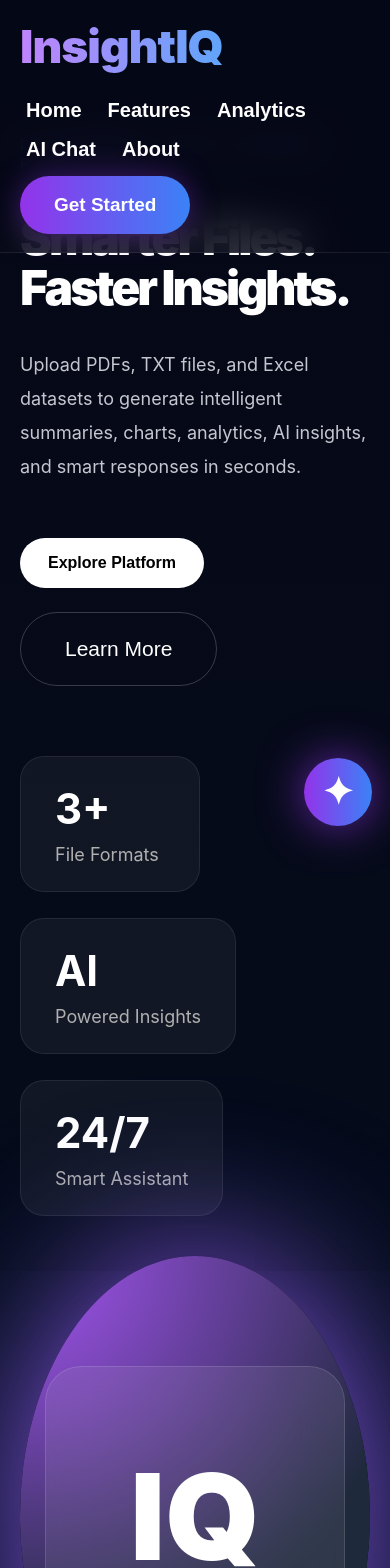
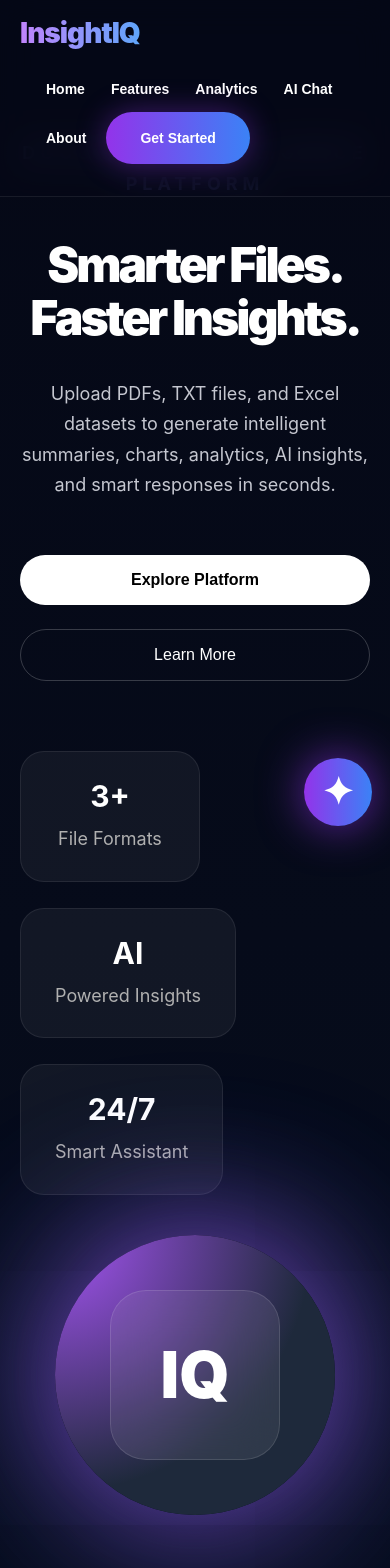
Before and after one commit to Pri-30/InsightIQ, a React app in the folder frontend/: page / in a window 390 px wide. Shown: the top 1568 px of the page. Built offline with nearby package versions, Linux system fonts and the light colour scheme; the HTML template or start-up script is replaced by a standard one.

Commit message:
mobile responsive improvements

```diff
--- a/frontend/src/App.jsx
+++ b/frontend/src/App.jsx
@@ -1166,13 +1166,13 @@ const primaryBtn = {
 };
 
 const secondaryBtn = {
-  padding: "24px 44px",
+  padding: "clamp(14px, 2vw, 24px) clamp(24px, 4vw, 44px)",
   borderRadius: "999px",
   border: "1px solid rgba(255,255,255,0.2)",
   background: "transparent",
   color: "white",
   cursor: "pointer",
-  fontSize: "21px",
+  fontSize: "clamp(14px, 1.5vw, 21px)",
 };
 
 const statCard = {
@@ -1235,14 +1235,14 @@ const featureText = {
 };
 
 const cardBtn = {
-  padding: "18px 32px",
+  padding: "clamp(12px, 2vw, 18px) clamp(20px, 3vw, 32px)",
   borderRadius: "999px",
   border: "none",
   background:
     "linear-gradient(to right, #9333ea, #3b82f6)",
   color: "white",
   cursor: "pointer",
-  fontSize: "19px",
+  fontSize: "clamp(14px, 1.4vw, 19px)",
   fontWeight: "700",
 };
 
--- a/frontend/src/index.css
+++ b/frontend/src/index.css
@@ -35,3 +35,153 @@ html, body {
     font-size: 14px;
   }
 }
+
+/* =========================================
+   MOBILE RESPONSIVE FIXES
+========================================= */
+
+@media screen and (max-width: 768px) {
+
+  html {
+    font-size: 13px;
+  }
+
+  body {
+    overflow-x: hidden;
+  }
+
+  /* GLOBAL SECTIONS */
+  section {
+    padding-left: 20px !important;
+    padding-right: 20px !important;
+  }
+
+  /* NAVBAR */
+  nav div {
+    padding: 16px 20px !important;
+    gap: 14px !important;
+  }
+
+  nav h1 {
+    font-size: 28px !important;
+  }
+
+  nav button {
+    font-size: 14px !important;
+  }
+
+  /* HERO SECTION */
+  #home {
+    padding-top: 120px !important;
+    gap: 40px !important;
+    text-align: center;
+    justify-content: center !important;
+  }
+
+  #home h1 {
+    font-size: 48px !important;
+    line-height: 1.1 !important;
+  }
+
+  #home p {
+    font-size: 18px !important;
+    line-height: 1.7 !important;
+  }
+
+  /* HERO BUTTONS */
+  #home button {
+    width: 100%;
+    justify-content: center;
+    font-size: 16px !important;
+    padding: 16px 22px !important;
+  }
+
+  /* HERO VISUAL */
+  #home > div:last-child {
+    width: 280px !important;
+    height: 280px !important;
+  }
+
+  #home > div:last-child div:last-child {
+    width: 170px !important;
+    height: 170px !important;
+    font-size: 64px !important;
+  }
+
+  /* STATS */
+  #home h2 {
+    font-size: 30px !important;
+  }
+
+  /* FEATURES */
+  #features h1 {
+    font-size: 42px !important;
+  }
+
+  /* FEATURE CARDS */
+  #features > div:last-child {
+    grid-template-columns: 1fr !important;
+  }
+
+  /* UPLOAD SECTION */
+  #upload h1 {
+    font-size: 42px !important;
+  }
+
+  #upload p {
+    font-size: 18px !important;
+  }
+
+  #upload input {
+    width: 100%;
+    font-size: 16px !important;
+  }
+
+  #upload button {
+    width: 100%;
+    font-size: 18px !important;
+    padding: 16px 20px !important;
+  }
+
+  /* ANALYTICS */
+  #analytics h1 {
+    font-size: 40px !important;
+  }
+
+  #analytics div[style*="minHeight"] {
+    font-size: 16px !important;
+    line-height: 1.8 !important;
+    padding: 24px !important;
+  }
+
+  /* CHARTS */
+  #analytics img {
+    min-height: auto !important;
+  }
+
+  /* CHAT WINDOW */
+  input[type="text"] {
+    font-size: 16px !important;
+  }
+
+  /* FLOAT CHAT BUTTON */
+  button[style*="borderRadius: 50%"] {
+    width: 70px !important;
+    height: 70px !important;
+    font-size: 28px !important;
+  }
+
+  /* FOOTER */
+  footer {
+    padding: 60px 20px !important;
+  }
+
+  footer h1 {
+    font-size: 36px !important;
+  }
+
+  footer p {
+    font-size: 16px !important;
+    line-height: 1.8 !important;
+  }
+}
```
